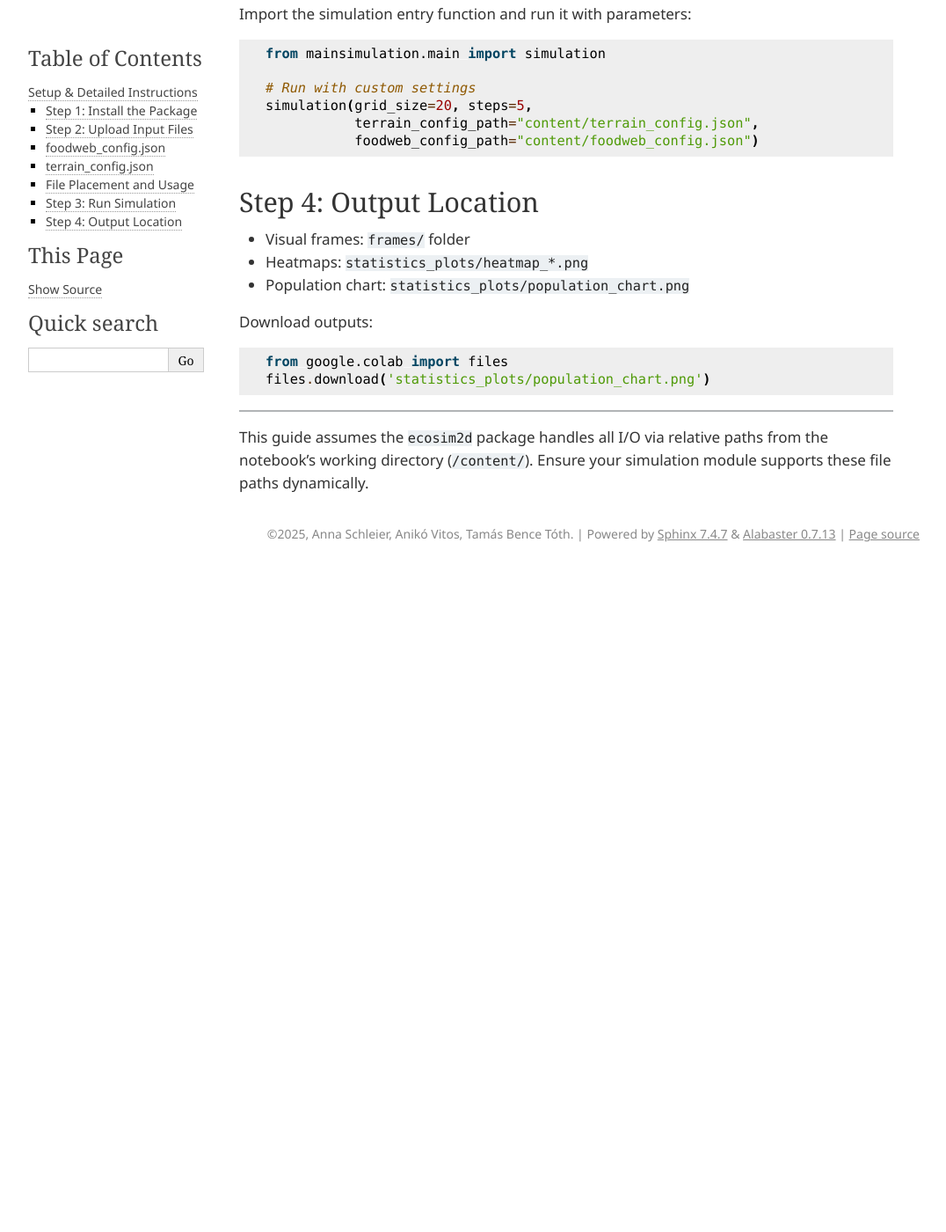
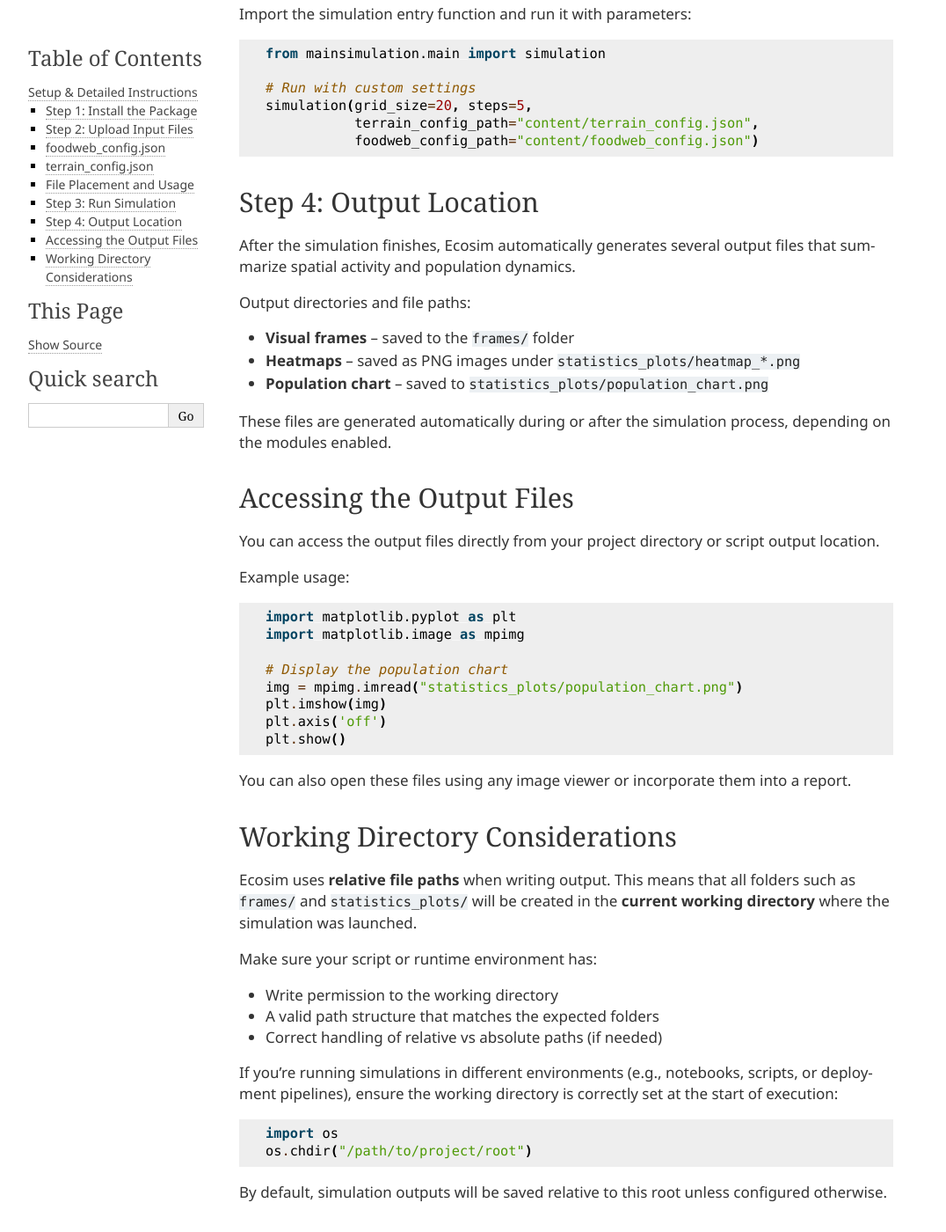
Before and after one commit to schan45/ecosim, a Sphinx documentation site: the page built from docs/setup.rst, in a window 1280 px wide and 1400 px high, scrolled down 2960 px. Shown: the whole window at 88% size, without its empty margins (106-1182 px from the left). Built offline with Sphinx 7.4.7, drawn with Linux system fonts in a browser that asks for light colours; before the commit the page ends 3606 px from its top, so only the background shows below that.

Commit message:
Update setup.rst

```diff
--- a/docs/setup.rst
+++ b/docs/setup.rst
@@ -147,17 +147,52 @@ Import the simulation entry function and run it with parameters:
 Step 4: Output Location
 -----------------------
 
-- Visual frames: ``frames/`` folder
-- Heatmaps: ``statistics_plots/heatmap_*.png``
-- Population chart: ``statistics_plots/population_chart.png``
+After the simulation finishes, Ecosim automatically generates several output files that summarize spatial activity and population dynamics.
 
-Download outputs:
+Output directories and file paths:
+
+* **Visual frames** – saved to the ``frames/`` folder
+* **Heatmaps** – saved as PNG images under ``statistics_plots/heatmap_*.png``
+* **Population chart** – saved to ``statistics_plots/population_chart.png``
+
+These files are generated automatically during or after the simulation process, depending on the modules enabled.
+
+Accessing the Output Files
+--------------------------
+
+You can access the output files directly from your project directory or script output location.
+
+Example usage:
 
 .. code-block:: python
 
-    from google.colab import files
-    files.download('statistics_plots/population_chart.png')
+    import matplotlib.pyplot as plt
+    import matplotlib.image as mpimg
 
-----
+    # Display the population chart
+    img = mpimg.imread("statistics_plots/population_chart.png")
+    plt.imshow(img)
+    plt.axis('off')
+    plt.show()
 
-This guide assumes the ``ecosim2d`` package handles all I/O via relative paths from the notebook's working directory (``/content/``). Ensure your simulation module supports these file paths dynamically.
+You can also open these files using any image viewer or incorporate them into a report.
+
+Working Directory Considerations
+--------------------------------
+
+Ecosim uses **relative file paths** when writing output. This means that all folders such as ``frames/`` and ``statistics_plots/`` will be created in the **current working directory** where the simulation was launched.
+
+Make sure your script or runtime environment has:
+
+* Write permission to the working directory
+* A valid path structure that matches the expected folders
+* Correct handling of relative vs absolute paths (if needed)
+
+If you're running simulations in different environments (e.g., notebooks, scripts, or deployment pipelines), ensure the working directory is correctly set at the start of execution:
+
+.. code-block:: python
+
+    import os
+    os.chdir("/path/to/project/root")
+
+By default, simulation outputs will be saved relative to this root unless configured otherwise.
```
